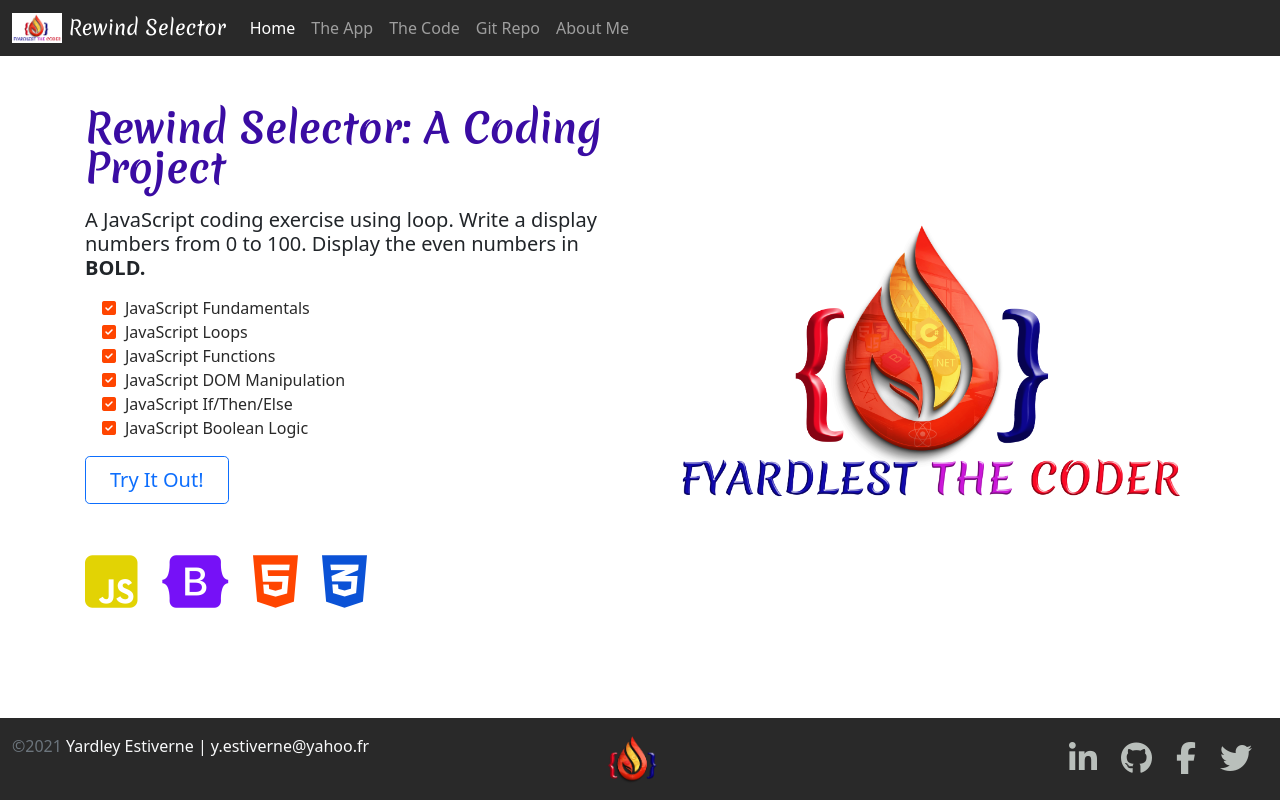
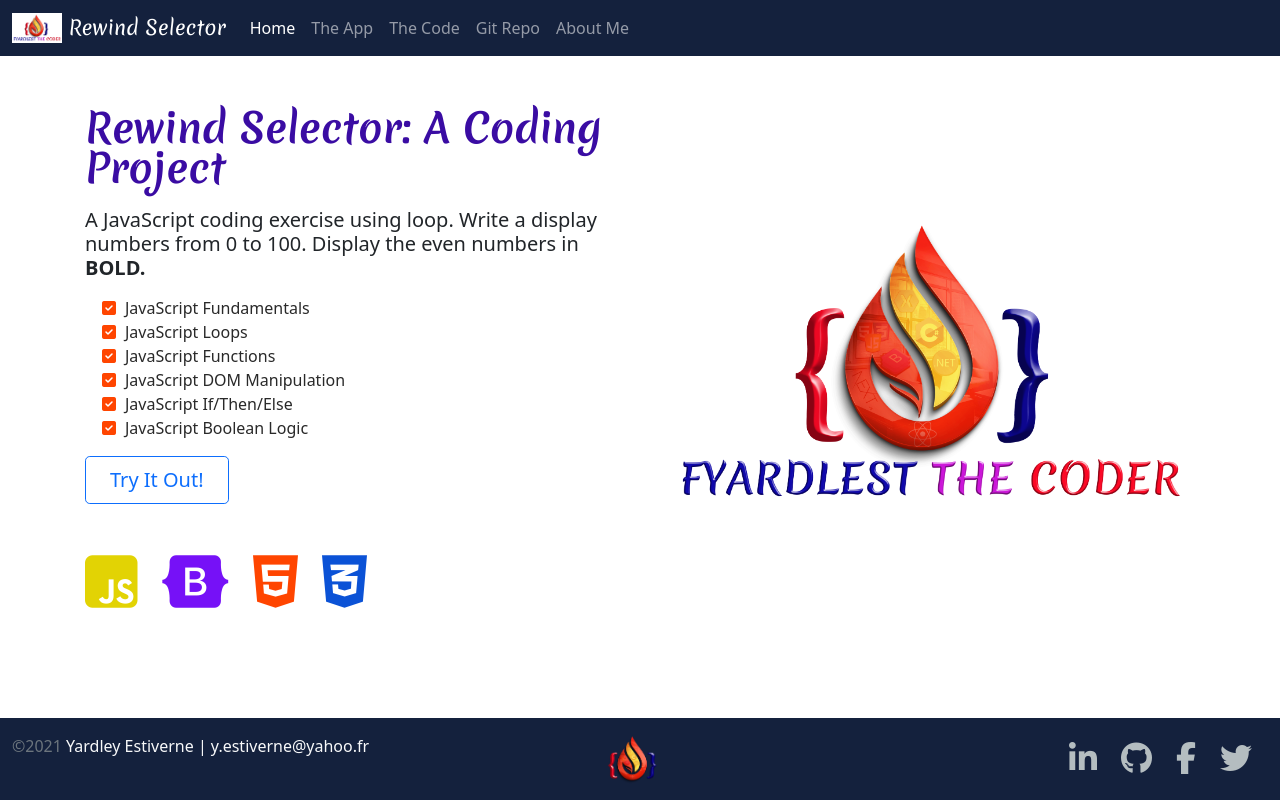
Before and after one commit to fyardlest1/Rewind-selector, a plain HTML site: page index.html in a window 1280 px wide. Drawn offline with nearby package versions, Linux system fonts and the light colour scheme; a web font is replaced by a local one.

Commit message:
navbar and footer update

```diff
--- a/css/site.css
+++ b/css/site.css
@@ -4,7 +4,7 @@
     --primary-color: #ff0000;
     --secondary-color: #3a0ca3;
     --dark-color: #292929;
-    --dark-blue-color: #011627;
+    --dark-blue-color: #14213d;
     --white-color: #eaf1ec;
     --gray-color: #d9d9d9;
     --orange-color: #ff993b;
@@ -16,7 +16,7 @@ body {
 }
 
 nav {
-    background-color: var(--dark-color)
+    background-color: var(--dark-blue-color)
 }
 
 main>.container {
@@ -62,7 +62,7 @@ pre[class="language-"]  {
 }
 
 footer {
-    background-color: var(--dark-color);
+    background-color: var(--dark-blue-color);
     padding-right: 1rem;
 }
 
```
